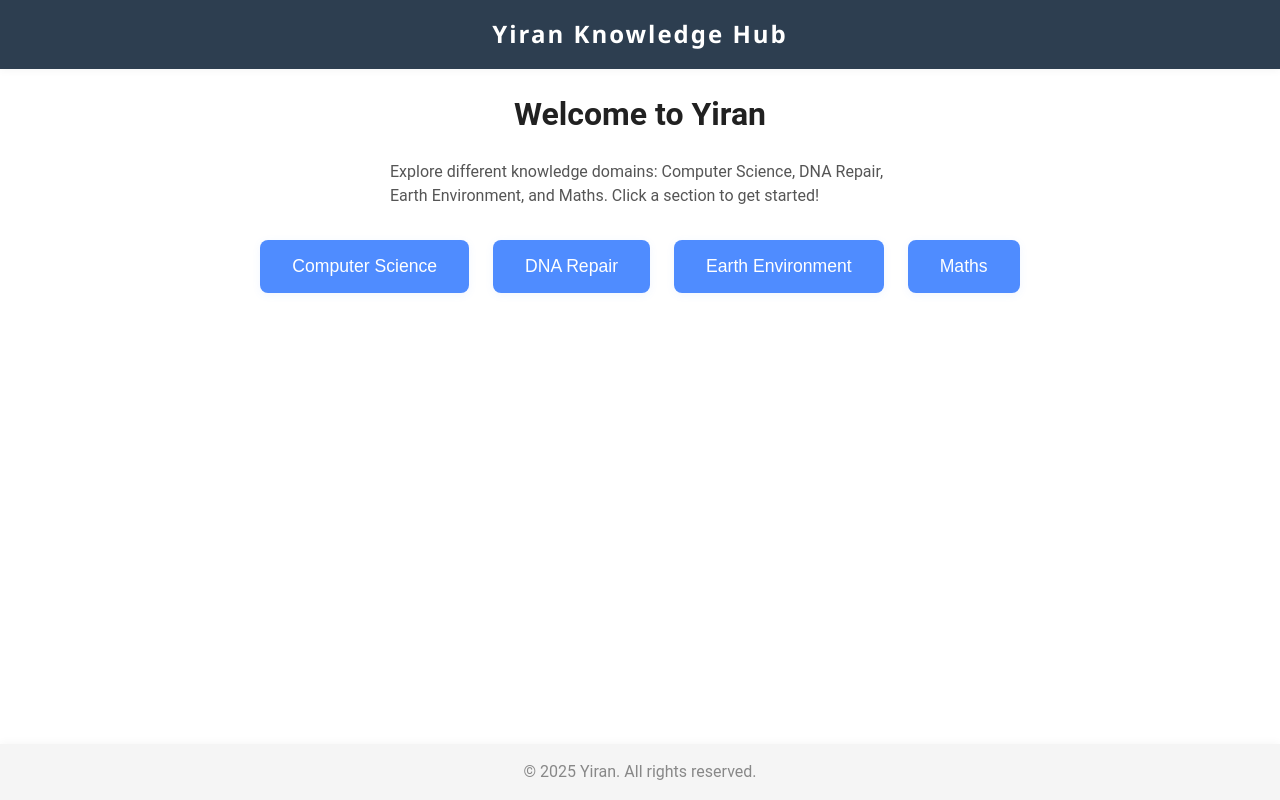
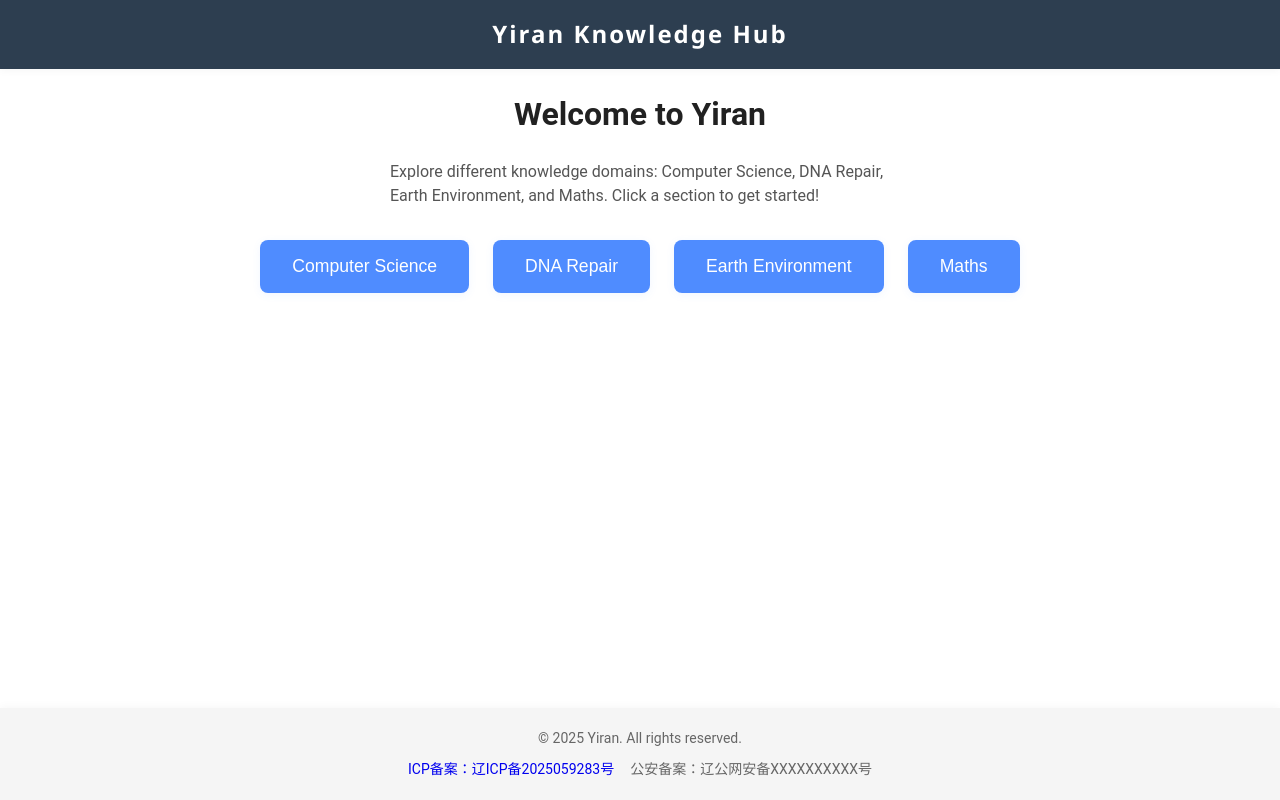
Before and after one commit to wyr1998/yirantest, a React (Create React App) app in the folder main-frontend/: page / in a window 1280 px wide. Built offline with nearby package versions, Linux system fonts and the light colour scheme.

Commit message:
feat: add ICP and public security record numbers to footer

```diff
--- a/main-frontend/src/App.tsx
+++ b/main-frontend/src/App.tsx
@@ -136,8 +136,32 @@ function App() {
           <Route path="/earth-environment" element={<Placeholder title="Earth Environment" />} />
           <Route path="/maths" element={<Placeholder title="Maths" />} />
         </Routes>
-        <footer className="footer">
-          <span>© {new Date().getFullYear()} Yiran. All rights reserved.</span>
+        <footer className="footer" style={{ fontSize: '14px', color: '#666', padding: '20px 0', textAlign: 'center' }}>
+          <div>© {new Date().getFullYear()} Yiran. All rights reserved.</div>
+
+          <div style={{ marginTop: '10px' }}>
+            <span style={{ marginRight: '16px' }}>
+                <a
+                  href="https://beian.miit.gov.cn/"
+                  target="_blank"
+                  rel="noopener noreferrer"
+                  style={{ textDecoration: 'none' }}
+                >
+                  ICP备案：辽ICP备2025059283号
+              </a>
+            </span>
+
+            <span>
+              <a
+                href="https://beian.mps.gov.cn/"
+                target="_blank"
+                rel="noopener noreferrer"
+                style={{ color: '#666', textDecoration: 'none' }}
+              >
+                公安备案：辽公网安备XXXXXXXXXX号
+              </a>
+            </span>
+          </div>
         </footer>
       </div>
     </Router>
```
